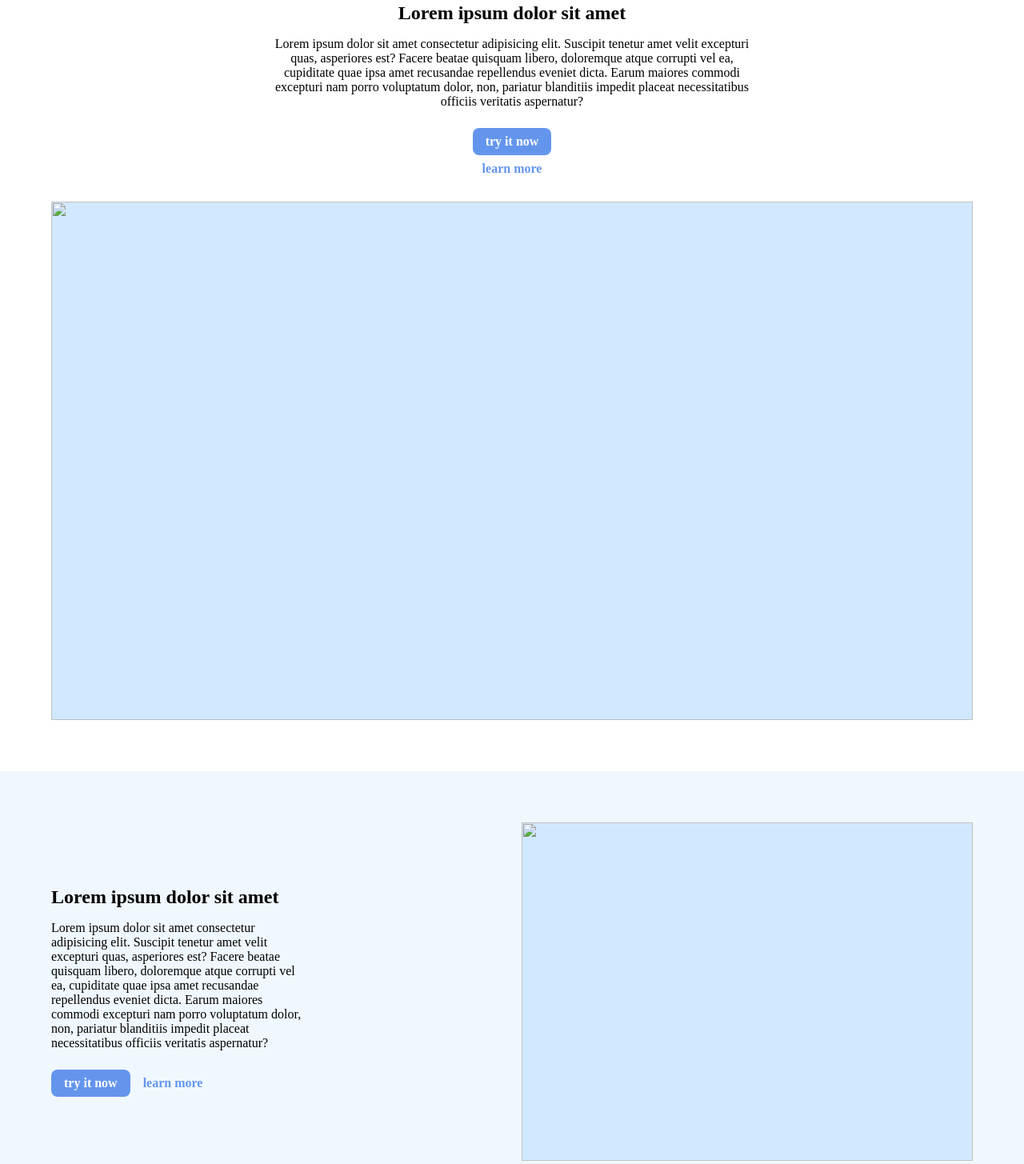
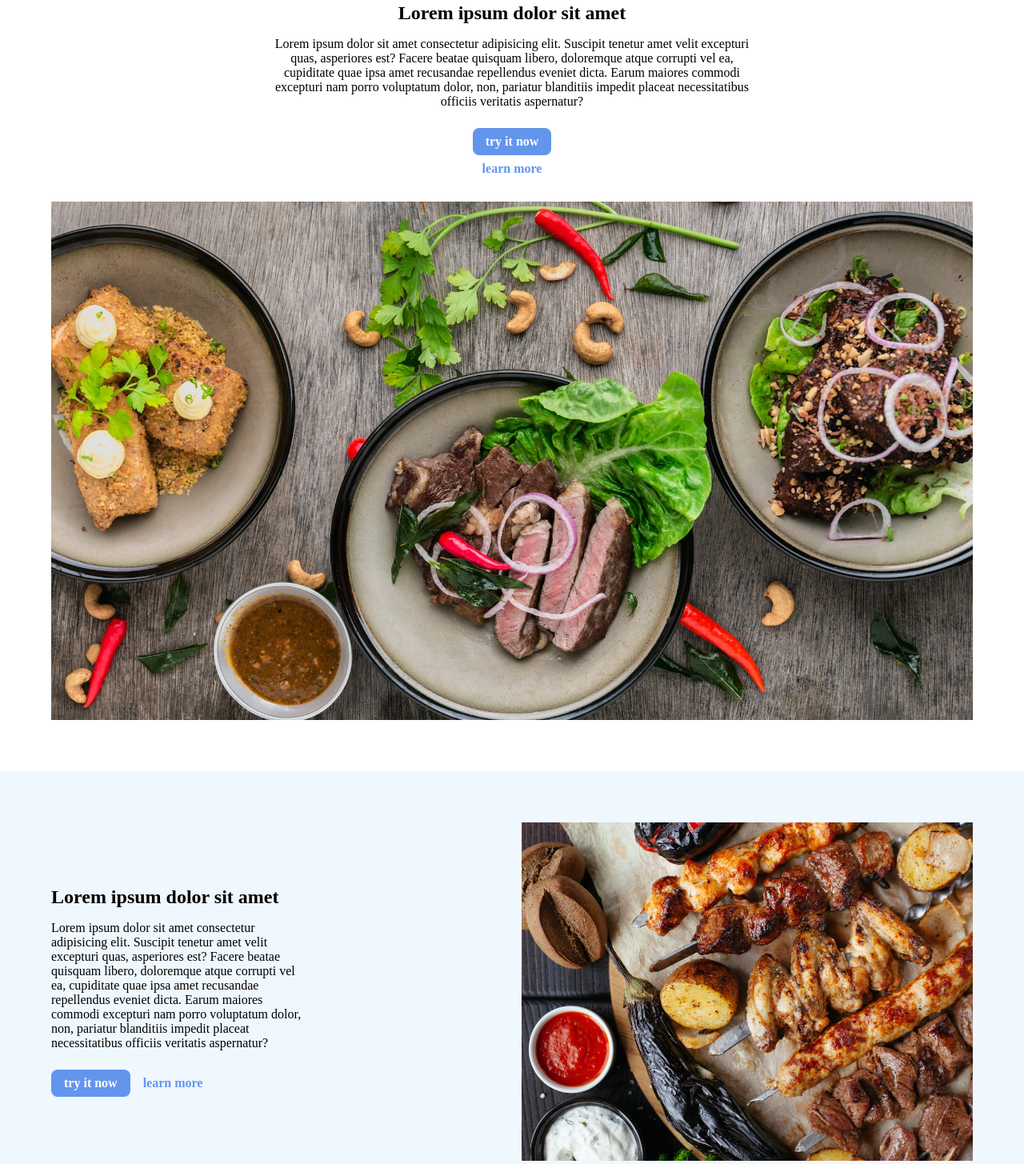
Before and after one commit to SeoHanaa/smu_dc_231, a plain HTML site: page w7/stp1.html in a window 1280 px wide. Shown: the part 119-1574 px from the top of the page at 80% size. Drawn offline with Linux system fonts and the light colour scheme.

Commit message:
7주차 사진 수정

```diff
--- a/w7/stp1.html
+++ b/w7/stp1.html
@@ -46,7 +46,7 @@
             <div class="button button--type-text">learn more</div>
           </div>
           <div class="main__media">
-            <img src="img/landscape.jpg" alt="" />
+            <img src="stp2/img/lily-banse--YHSwy6uqvk-unsplash.jpg" alt="" />
           </div>
         </div>
       </div>
@@ -71,7 +71,7 @@
             </div>
           </div>
           <div class="main__media">
-            <img src="img/portrait.jpg" alt="" />
+            <img src="stp2/img/victoria-shes-UC0HZdUitWY-unsplash.jpg" alt="" />
           </div>
         </div>
       </div>
--- a/w8/style/project1.scss
+++ b/w8/style/project1.scss
@@ -82,7 +82,7 @@
     text-align: center;
     &--type-text {
       background-color: unset;
-      color: cornflowerblue;
+      color: rgb(99, 112, 137);
       padding-inline: 0;
     }
   }
```
Also changed, not shown: w7/stp2/img/lily-banse--YHSwy6uqvk-unsplash.jpg (added), w7/stp2/img/victoria-shes-UC0HZdUitWY-unsplash.jpg (added), w8/style/project1.css.
